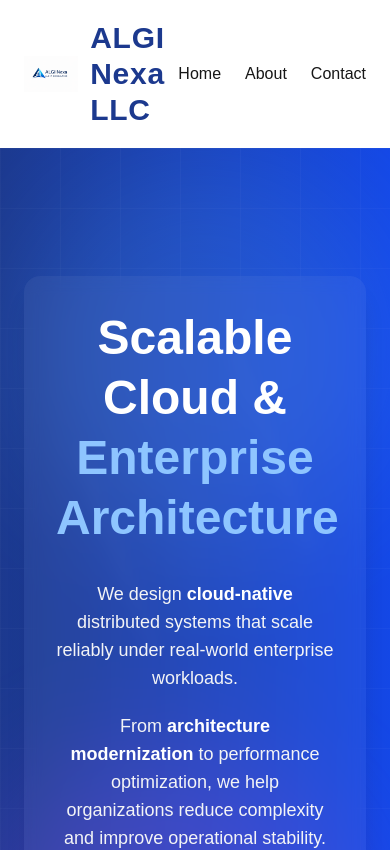
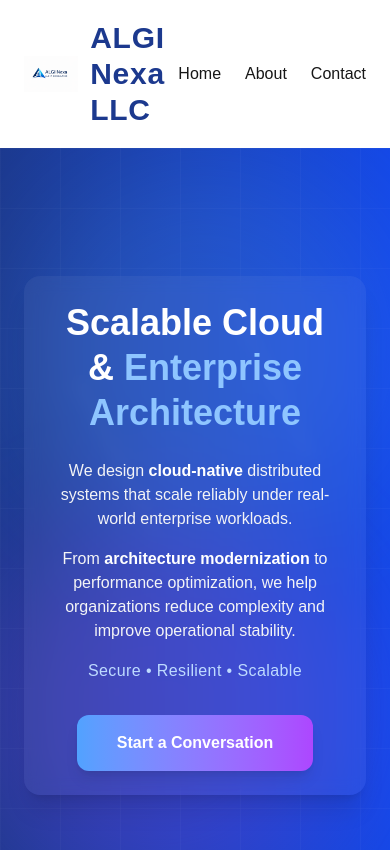
Before and after one commit to gilskx/alginexa-site, a Next.js app: page / in a window 390 px wide. Shown: the top 850 px of the page. Built offline with nearby package versions, Linux system fonts and the light colour scheme.

Commit message:
Updated professional homepage

```diff
--- a/app/components/Hero.tsx
+++ b/app/components/Hero.tsx
@@ -46,10 +46,10 @@ export default function Hero() {
       </svg>
 
       {/* Content */}
-      <div className="relative z-10 max-w-4xl mx-auto backdrop-blur-sm bg-white/5 p-8 rounded-2xl shadow-xl">
+      <div className="relative z-10 max-w-4xl mx-auto backdrop-blur-sm bg-white/5 p-6 md:p-8 rounded-2xl shadow-xl">
 
   <motion.h1
-    className="text-5xl md:text-6xl font-bold mb-8 leading-tight"
+    className="text-4xl md:text-5xl font-bold mb-6 leading-tight"
     initial={{ opacity: 0, y: 50 }}
     animate={{ opacity: 1, y: 0 }}
     transition={{ duration: 1 }}
@@ -59,7 +59,7 @@ export default function Hero() {
   </motion.h1>
 
   <motion.div
-    className="space-y-5 text-lg md:text-xl text-gray-100 mb-10"
+    className="space-y-4 text-base md:text-lg text-gray-100 mb-8"
     initial={{ opacity: 0 }}
     animate={{ opacity: 1 }}
     transition={{ delay: 0.5, duration: 1 }}
```
Also changed, not shown: 1 other file (tests, documents, lock files or other folders).
